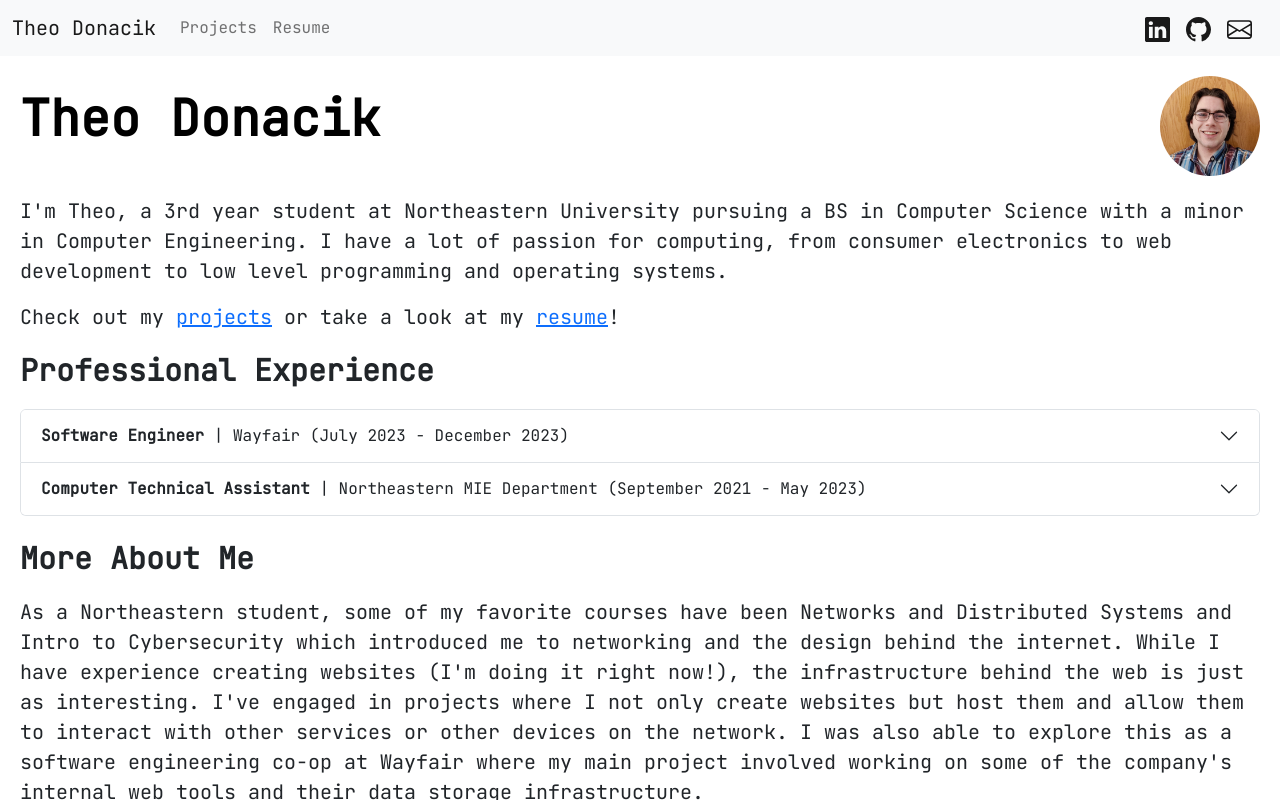
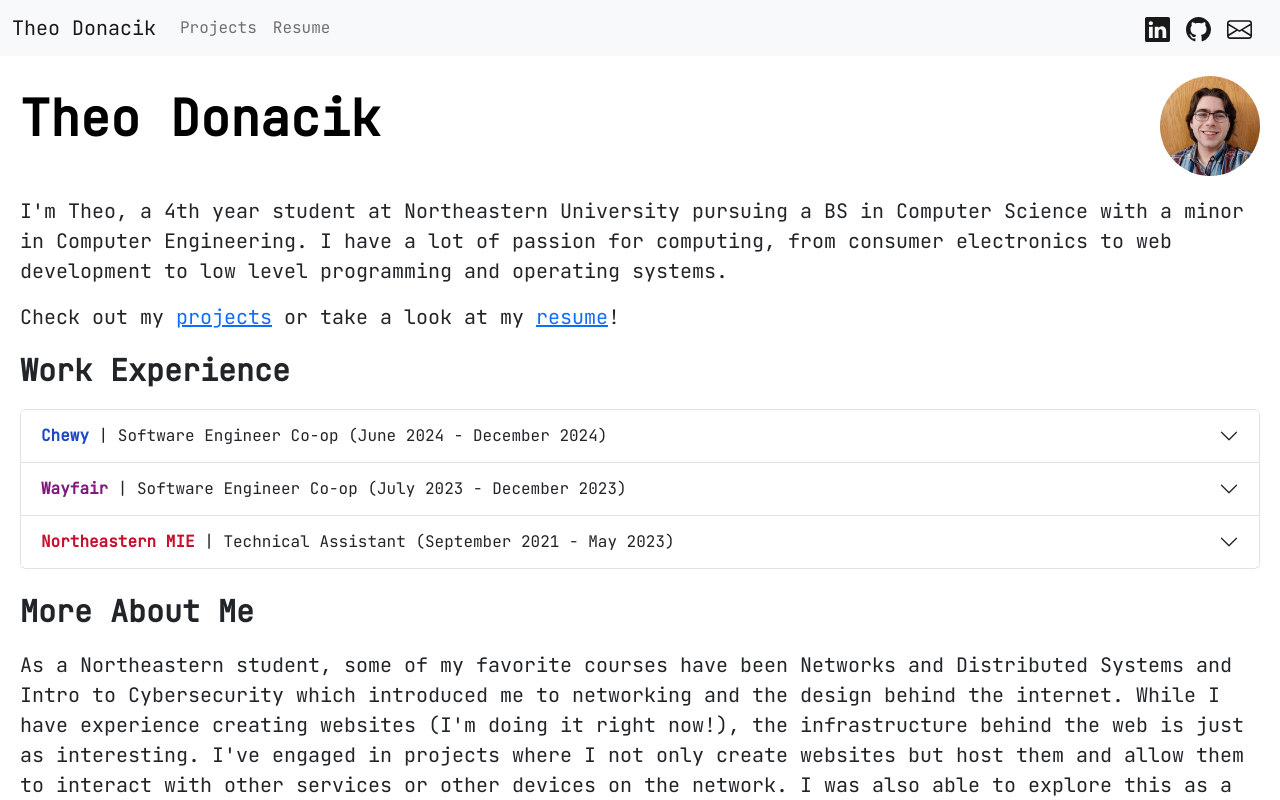
Before and after one commit to theo-donacik/theo-donacik.github.io, a React (Create React App) app: page / in a window 1280 px wide. Shown: the top 800 px of the page. Built offline with nearby package versions, Linux system fonts and the light colour scheme.

Commit message:
Add new work experience

```diff
--- a/src/pages/Home.tsx
+++ b/src/pages/Home.tsx
@@ -13,7 +13,7 @@ function Home(){
         <Row>
           <Col>
             <p>
-              I'm Theo, a 3rd year student at Northeastern University pursuing a BS
+              I'm Theo, a 4th year student at Northeastern University pursuing a BS
               in Computer Science with a minor in Computer Engineering. I have a lot
               of passion for computing, from consumer electronics to web development
               to low level programming and operating systems.
@@ -30,14 +30,53 @@ function Home(){
         </Row>
         <Row xs="auto">
           <p style={SUBHEADDING}>
-            Professional Experience
+            Work Experience
           </p>
         </Row>
         <Row>
           <Accordion>
-            <Accordion.Item eventKey="0">
+          <Accordion.Item eventKey="0">
               <Accordion.Header>
-                <b>Software Engineer</b>&nbsp;| Wayfair (July 2023 - December 2023)
+                <b style={{color: '#1C49C2'}}>Chewy</b>&nbsp;| Software Engineer Co-op (June 2024 - December 2024)
+              </Accordion.Header>
+              <Accordion.Body>
+                <p>
+                  <p style={DESCRIPTION}>
+                    Technologies Utilized: React, Kotlin, Python, Jenkins, Apache Airflow, PostgreSQL, GitHub                  </p>
+                  <ul>
+                    <li>
+                      I worked on Chewy's Rebates team, working on a new platform for managing B2B
+                      rebates. Rebates make up $1.9B of Chewy's overall business, with this new platform
+                      saving on both licensing cost over the existing 3rd party solution and by ensuring
+                      all deals with vendors are fully applied to orders.
+                    </li>
+                    <li>
+                      I worked on the platform's React frontend, Kotlin API with Spring,
+                      Apache Airflow for automation in the data platform, and a PostgreSQL
+                      database. I worked on several UI and API features and bugfixes, addressing planned enhancements
+                      as well as bugs reported by users. I also worked in the Airflow platform,
+                      fixing bugs in data processing jobs and addressing quality issues in the database.
+                    </li>
+                    <li>
+                      To help address potential data quality issues in the database, I designed
+                      and implemented an Airfow job for detecting these issues and sending notifications
+                      to the team through Slack. Several alerts were implemented in production and
+                      developers were able to identify and address several data issues.
+                      By notifying the team of these issues, more deals can be properly applied
+                      to products and accounting of accruals can be made more accurate.
+                    </li>
+                    <li>
+                      I was able to learn about all parts of the software development stack
+                      and aid my team with meaningful contributions to feature set and
+                      accuracy of the platform.
+                    </li>
+                  </ul>
+                </p>
+              </Accordion.Body>
+            </Accordion.Item>
+            <Accordion.Item eventKey="1">
+              <Accordion.Header>
+                <b style={{color: '#7F187F'}}>Wayfair</b>&nbsp;| Software Engineer Co-op (July 2023 - December 2023)
               </Accordion.Header>
               <Accordion.Body>
                 <p>
@@ -79,17 +118,15 @@ function Home(){
                 </p>
               </Accordion.Body>
             </Accordion.Item>
-            <Accordion.Item eventKey="1">
+            <Accordion.Item eventKey="2">
               <Accordion.Header>
-              <b>Computer Technical Assistant</b>&nbsp;| Northeastern MIE Department
-                  (September 2021 - May 2023)
+                <b style={{color: '#C8102E'}}>Northeastern MIE</b>&nbsp;| Technical Assistant (September 2021 - May 2023)
               </Accordion.Header>
               <Accordion.Body>
                 <p>
                   <ul>
                     <li>
-                      I maintained this work study job during each semester I was attending classes
-                      at Northeastern
+                      I maintained this work-study job while attending classes at Northeastern
                     </li>
                     <li>
                       I repaired computers within the Mechanical Engineering department, diagnosing,
```
Also changed, not shown: 1 other file (tests, documents, lock files or other folders).
